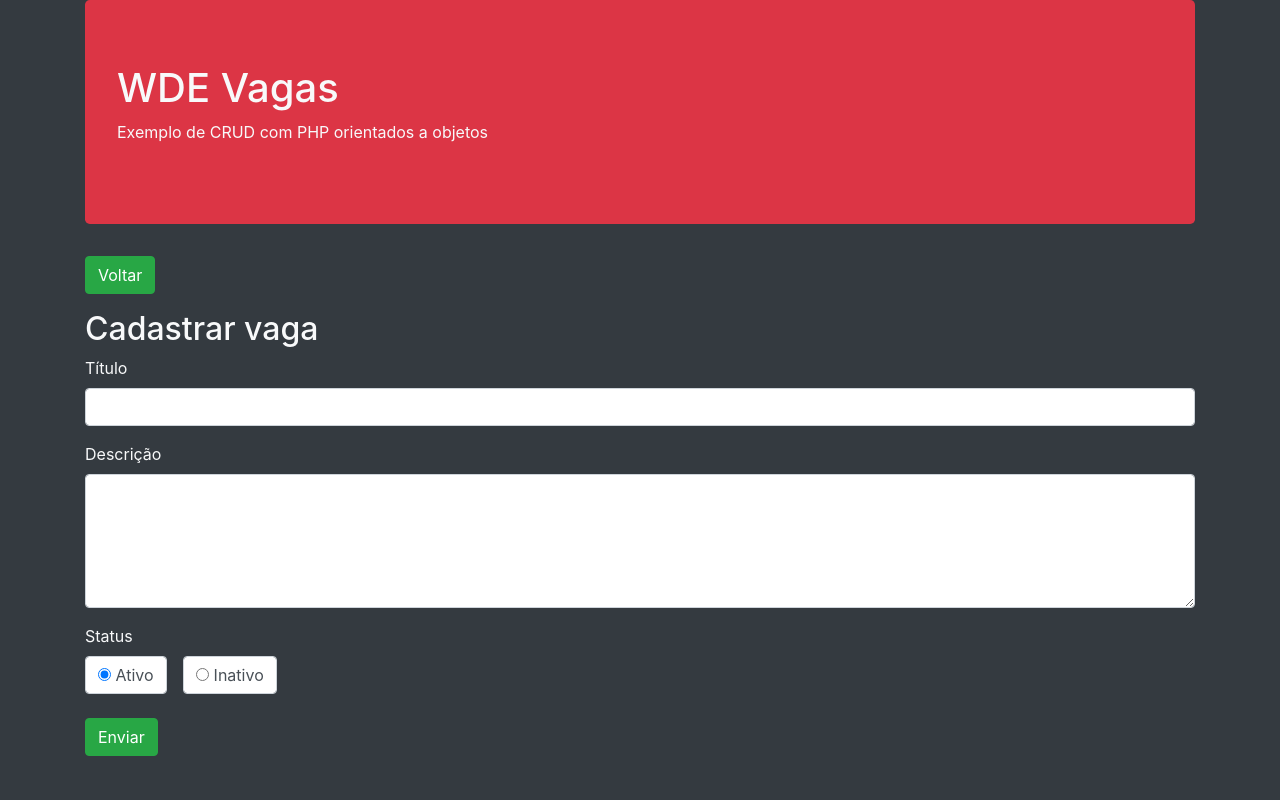
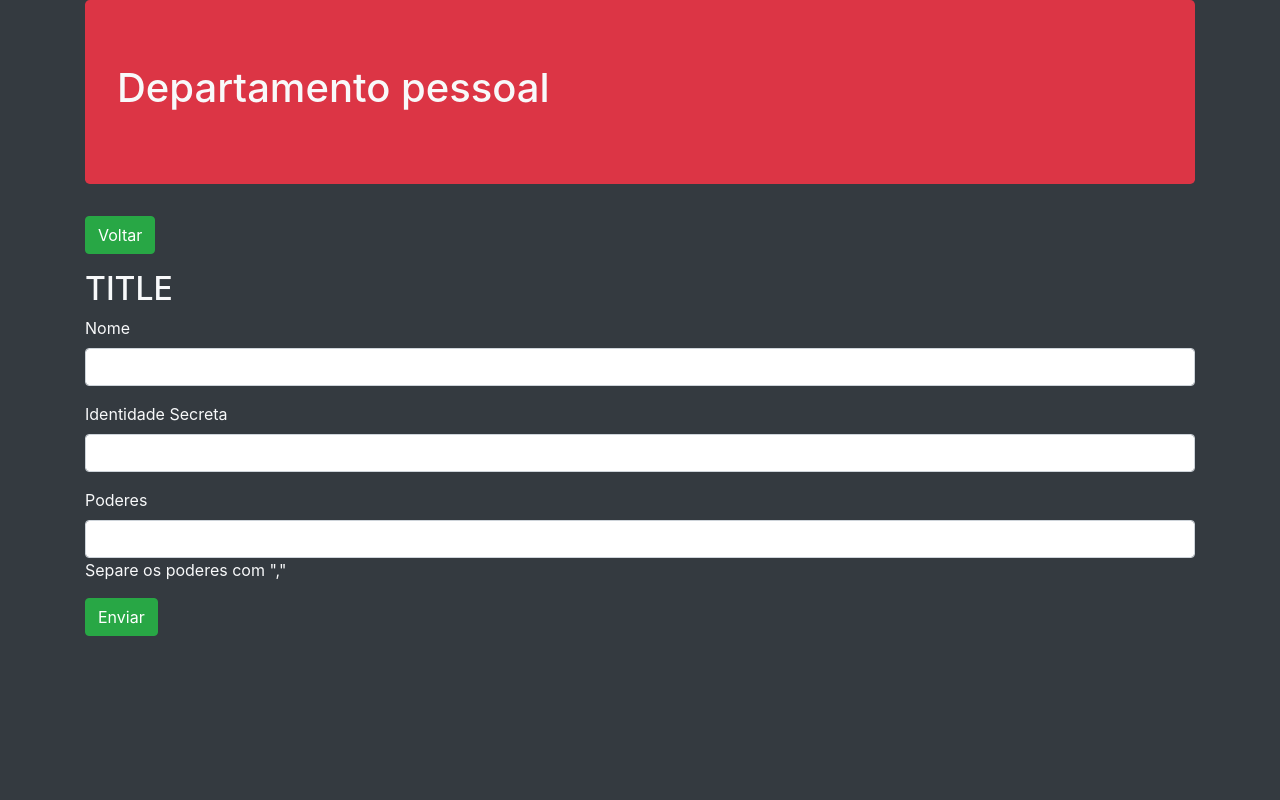
Before and after one commit to WallaceAraujo/herois, a PHP site: page /cadastrar.php in a window 1280 px wide. Run offline with PHP 8.4, Linux system fonts and the light colour scheme; some libraries are stand-ins or nearby versions.

Commit message:
Criação das tabela poderes

```diff
--- /dev/null
+++ b/app/Entity/Heroi.php
@@ -0,0 +1,120 @@
+<?php
+
+namespace App\Entity;
+
+use \App\Db\Database;
+use \PDO;
+
+class Heroi
+{
+
+    /**
+     * Identificador único da vaga
+     * @var integer
+     */
+    public $id;
+
+    /**
+     * Nome do heroi
+     * @var string
+     */
+    public $nome;
+
+    /**
+     * Identidade secreta do heroi
+     * @var string
+     */
+    public $identidade_secreta;
+
+    /**
+     * Poderes do heroi
+     * @var array
+     */
+    public $poderes;
+
+
+    /**
+     * Método responsável por cadastrar uma nova vaga no banco
+     * @return boolean
+     */
+    public function cadastrar()
+    {
+        //DEFINIR A DATA
+        $this->data = date('Y-m-d H:i:s');
+
+        //INSERIR A VAGA NO BANCO
+        $obDatabase = new Database('herois');
+        $this->id = $obDatabase->insert([
+            'nome' => $this->nome,
+            'identidade_secreta' => $this->identidade_secreta,
+        ]);
+
+        foreach($this->poderes as $poder){
+            $obDatabase = new Database('poderes');
+            $obDatabase->insert([
+                'heroi_id' => $this->id,
+                'titulo' => trim($poder)
+            ]);
+        }
+
+        //RETORNAR SUCESSO
+        return true;
+    }
+
+    /**
+     * Método responsável por atualizar a vaga no banco
+     * @return boolean
+     */
+    public function atualizar()
+    {
+        return (new Database('herois'))->update('id = ' . $this->id, [
+            'nome' => $this->nome,
+            'identidade_secreta' => $this->identidade_secreta,
+        ]);
+    }
+
+    /**
+     * Método responsável por excluir a vaga do banco
+     * @return boolean
+     */
+    public function excluir()
+    {
+        (new Database('poderes'))->delete('heroi_id = ' . $this->id);
+        return (new Database('herois'))->delete('id = ' . $this->id);
+    }
+
+    /**
+     * Método responsável por obter as vagas do banco de dados
+     * @param string $where
+     * @param string $order
+     * @param string $limit
+     * @return array
+     */
+    public static function getHerois($where = null, $order = null, $limit = null)
+    {
+        $herois = (new Database('herois'))->select($where, $order, $limit)
+            ->fetchAll(PDO::FETCH_CLASS, self::class);
+
+        foreach($herois as $heroi){
+            $poderes = (new Database('poderes'))->select('heroi_id = ' . $heroi->id)
+                ->fetchAll(PDO::FETCH_CLASS, self::class);
+            $heroi->poderes = $poderes;
+        }
+
+        return $herois;
+    }
+
+    /**
+     * Método responsável por buscar uma vaga com base em seu ID
+     * @param integer $id
+     * @return Heroi
+     */
+    public static function getHeroi($id)
+    {
+        $heroi = (new Database('herois'))->select('id = ' . $id)
+            ->fetchObject(self::class);
+
+        return $heroi;
+    }
+
+}
--- a/app/Entity/Vaga.php
+++ /dev/null
@@ -1,104 +0,0 @@
-<?php
-
-namespace App\Entity;
-
-use \App\Db\Database;
-use \PDO;
-
-class Vaga{
-
-  /**
-   * Identificador único da vaga
-   * @var integer
-   */
-  public $id;
-
-  /**
-   * Título da vaga
-   * @var string
-   */
-  public $titulo;
-
-  /**
-   * Descrição da vaga (pode conter html)
-   * @var string
-   */
-  public $descricao;
-
-  /**
-   * Define se a vaga ativa
-   * @var string(s/n)
-   */
-  public $ativo;
-
-  /**
-   * Data de publicação da vaga
-   * @var string
-   */
-  public $data;
-
-  /**
-   * Método responsável por cadastrar uma nova vaga no banco
-   * @return boolean
-   */
-  public function cadastrar(){
-    //DEFINIR A DATA
-    $this->data = date('Y-m-d H:i:s');
-
-    //INSERIR A VAGA NO BANCO
-    $obDatabase = new Database('vagas');
-    $this->id = $obDatabase->insert([
-                                      'titulo'    => $this->titulo,
-                                      'descricao' => $this->descricao,
-                                      'ativo'     => $this->ativo,
-                                      'data'      => $this->data
-                                    ]);
-
-    //RETORNAR SUCESSO
-    return true;
-  }
-
-  /**
-   * Método responsável por atualizar a vaga no banco
-   * @return boolean
-   */
-  public function atualizar(){
-    return (new Database('vagas'))->update('id = '.$this->id,[
-                                                                'titulo'    => $this->titulo,
-                                                                'descricao' => $this->descricao,
-                                                                'ativo'     => $this->ativo,
-                                                                'data'      => $this->data
-                                                              ]);
-  }
-
-  /**
-   * Método responsável por excluir a vaga do banco
-   * @return boolean
-   */
-  public function excluir(){
-    return (new Database('vagas'))->delete('id = '.$this->id);
-  }
-
-  /**
-   * Método responsável por obter as vagas do banco de dados
-   * @param  string $where
-   * @param  string $order
-   * @param  string $limit
-   * @return array
-   */
-  public static function getVagas($where = null, $order = null, $limit = null){
-    return (new Database('vagas'))->select($where,$order,$limit)
-                                  ->fetchAll(PDO::FETCH_CLASS,self::class);
-  }
-
-  /**
-   * Método responsável por buscar uma vaga com base em seu ID
-   * @param  integer $id
-   * @return Vaga
-   */
-  public static function getVaga($id){
-    return (new Database('vagas'))->select('id = '.$id)
-                                  ->fetchObject(self::class);
-  }
-
-}
--- a/cadastrar.php
+++ b/cadastrar.php
@@ -1,24 +1,31 @@
 <?php
 
-require __DIR__.'/vendor/autoload.php';
+require __DIR__ . '/vendor/autoload.php';
 
-define('TITLE','Cadastrar vaga');
+define('TITLE', 'Cadastrar heroi');
 
-use \App\Entity\Vaga;
-$obVaga = new Vaga;
+use \App\Entity\Heroi;
+
+$obHeroi = new Heroi;
 
 //VALIDAÇÃO DO POST
-if(isset($_POST['titulo'],$_POST['descricao'],$_POST['ativo'])){
+if (isset($_POST['nome'], $_POST['identidade_secreta'])) {
 
-  $obVaga->titulo    = $_POST['titulo'];
-  $obVaga->descricao = $_POST['descricao'];
-  $obVaga->ativo     = $_POST['ativo'];
-  $obVaga->cadastrar();
+    if(!isset($_POST["poderes"])){
+        header('location: index.php?status=error');
+    }
 
-  header('location: index.php?status=success');
-  exit;
+    $poderes = explode(",", $_POST["poderes"]);
+    $poderes = (is_array($poderes) ? $poderes : [$_POST["poderes"]]);
+    $obHeroi->nome = $_POST['nome'];
+    $obHeroi->identidade_secreta = $_POST['identidade_secreta'];
+    $obHeroi->poderes = $poderes;
+    $obHeroi->cadastrar();
+
+    header('location: index.php?status=success');
+    exit;
 }
 
-include __DIR__.'/includes/header.php';
-include __DIR__.'/includes/formulario.php';
-include __DIR__.'/includes/footer.php';
+include __DIR__ . '/includes/header.php';
+include __DIR__ . '/includes/formulario.php';
+include __DIR__ . '/includes/footer.php';
--- a/includes/confirmar-exclusao.php
+++ b/includes/confirmar-exclusao.php
@@ -1,11 +1,11 @@
 <main>
 
-  <h2 class="mt-3">Excluir vaga</h2>
+    <h2 class="mt-3">Excluir heroi</h2>
 
     <form method="post">
 
         <div class="form-group">
-      <p>Você deseja realmente excluir a vaga <strong><?=$obVaga->titulo?></strong>?</p>
+            <p>Você deseja realmente excluir esse heroi <strong><?= $obHeroi->titulo ?></strong>?</p>
         </div>
 
         <div class="form-group">
--- a/includes/formulario.php
+++ b/includes/formulario.php
@@ -6,37 +6,25 @@
         </a>
     </section>
 
-  <h2 class="mt-3"><?=TITLE?></h2>
+    <h2 class="mt-3"><?= TITLE ?></h2>
 
     <form method="post">
 
         <div class="form-group">
-      <label>Título</label>
-      <input type="text" class="form-control" name="titulo" value="<?=$obVaga->titulo?>">
+            <label>Nome</label>
+            <input type="text" class="form-control" name="nome" value="<?= $obHeroi->nome ?>">
         </div>
 
         <div class="form-group">
-      <label>Descrição</label>
-      <textarea class="form-control" name="descricao" rows="5"><?=$obVaga->descricao?></textarea>
+            <label>Identidade Secreta</label>
+            <input type="text" class="form-control" name="identidade_secreta"
+                   value="<?= $obHeroi->identidade_secreta ?>">
         </div>
 
         <div class="form-group">
-      <label>Status</label>
-
-      <div>
-          <div class="form-check form-check-inline">
-            <label class="form-control">
-              <input type="radio" name="ativo" value="s" checked> Ativo
-            </label>
-          </div>
-
-          <div class="form-check form-check-inline">
-            <label class="form-control">
-              <input type="radio" name="ativo" value="n" <?=$obVaga->ativo == 'n' ? 'checked' : ''?>> Inativo
-            </label>
-          </div>
-      </div>
-
+            <label>Poderes</label>
+            <input type="text" class="form-control" name="poderes" value="">
+            <p>Separe os poderes com ","</p>
         </div>
 
         <div class="form-group">
--- a/includes/header.php
+++ b/includes/header.php
@@ -8,13 +8,13 @@
     <!-- Bootstrap CSS -->
     <link rel="stylesheet" href="https://stackpath.bootstrapcdn.com/bootstrap/4.5.2/css/bootstrap.min.css" integrity="sha384-JcKb8q3iqJ61gNV9KGb8thSsNjpSL0n8PARn9HuZOnIxN0hoP+VmmDGMN5t9UJ0Z" crossorigin="anonymous">
 
-    <title>WDEV Vagas!</title>
+    <title>Liga da Justiça!</title>
   </head>
   <body class="bg-dark text-light">
 
     <div class="container">
 
       <div class="jumbotron bg-danger">
-        <h1>WDE Vagas</h1>
-        <p>Exemplo de CRUD com PHP orientados a objetos</p>
+        <h1>Departamento pessoal</h1>
+
       </div>
```
Also changed, not shown: app/Db/Database.php (+47 -39 lines), editar.php (+8 -9 lines), excluir.php (+10 -10 lines), includes/listagem.php (+29 -24 lines), index.php (+6 -6 lines). Lines whose indentation alone changed are shown as unchanged.
